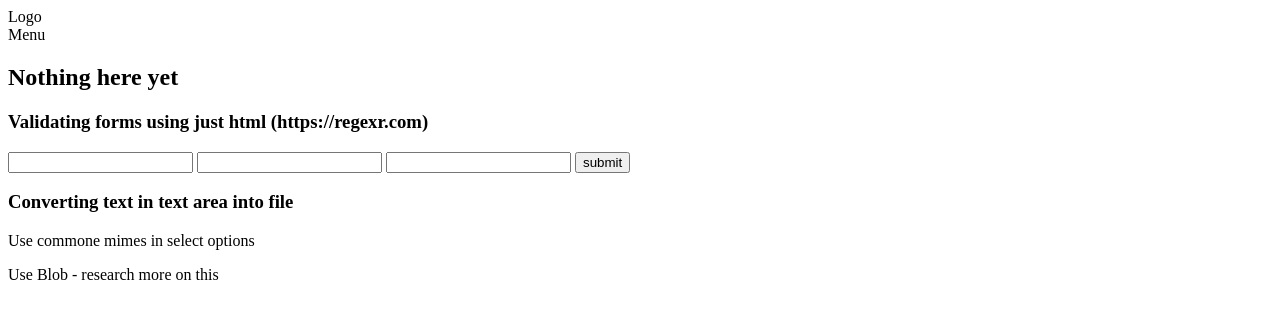
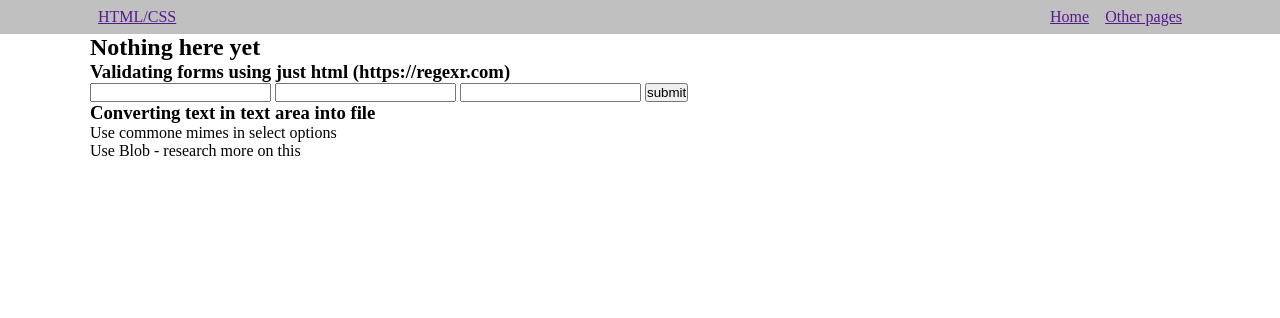
Before and after one commit to paulnyabaro/html_css_tricks, a plain HTML site: page index.html in a window 1280 px wide. Drawn offline with Linux system fonts and the light colour scheme.

Commit message:
Setting up the layout

```diff
--- a/index.html
+++ b/index.html
@@ -4,17 +4,25 @@
     <meta charset="UTF-8">
     <meta http-equiv="X-UA-Compatible" content="IE=edge">
     <meta name="viewport" content="width=device-width, initial-scale=1.0">
+    <link rel="stylesheet" href="styles.css">
     <title>HTML and CSS tricks</title>
 </head>
 <body>
     <header>
-        <nav>
-            Logo
-            <div>Menu</div>
+        <nav class="menu">
+            <a href="" class="logo">HTML/CSS</a>
+            <ul class="collapse-menu">
+                <li>
+                    <a href="">Home</a>
+                </li>
+                <li>
+                    <a href="">Other pages</a>
+                </li>
+            </ul>
         </nav>
     </header>
     <main>
-        <section>
+        <section class="container">
             <h1>Nothing here yet</h1>
 
             <form action="">
--- a/styles.css
+++ b/styles.css
@@ -0,0 +1,24 @@
+*{
+    padding: 0;
+    margin: 0;
+    box-sizing: border-box;
+}
+header{
+    background-color: silver;
+}
+.menu{
+    display: flex;
+    align-items: center;
+    justify-content: space-between;
+    width: 100%;
+    padding: 0.5rem;
+}
+.menu,.container{
+    max-width: 1100px;
+    margin: 0 auto;
+}
+.collapse-menu{
+    list-style: none;
+    display: flex;
+    gap:1rem;
+}
```
